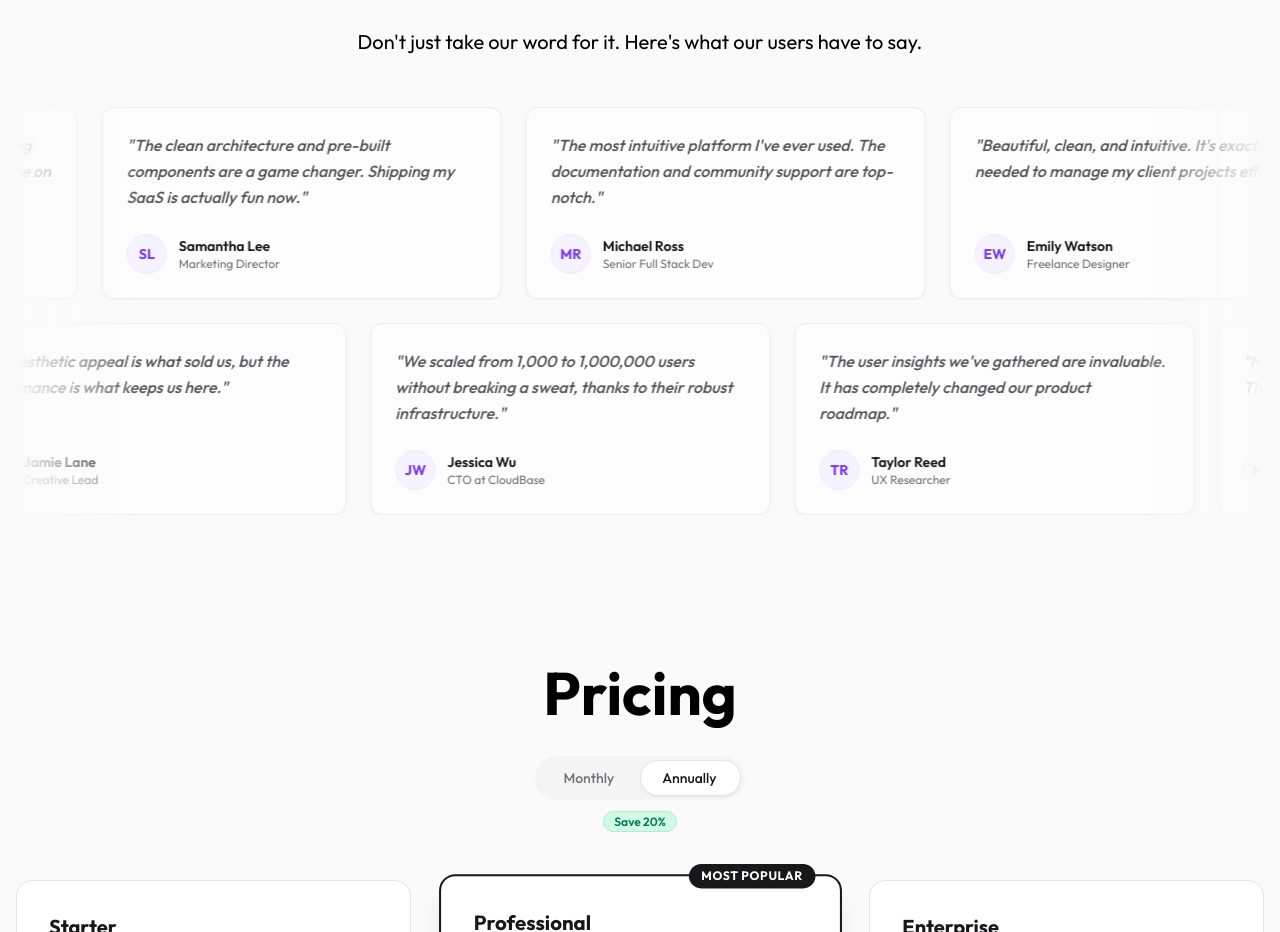
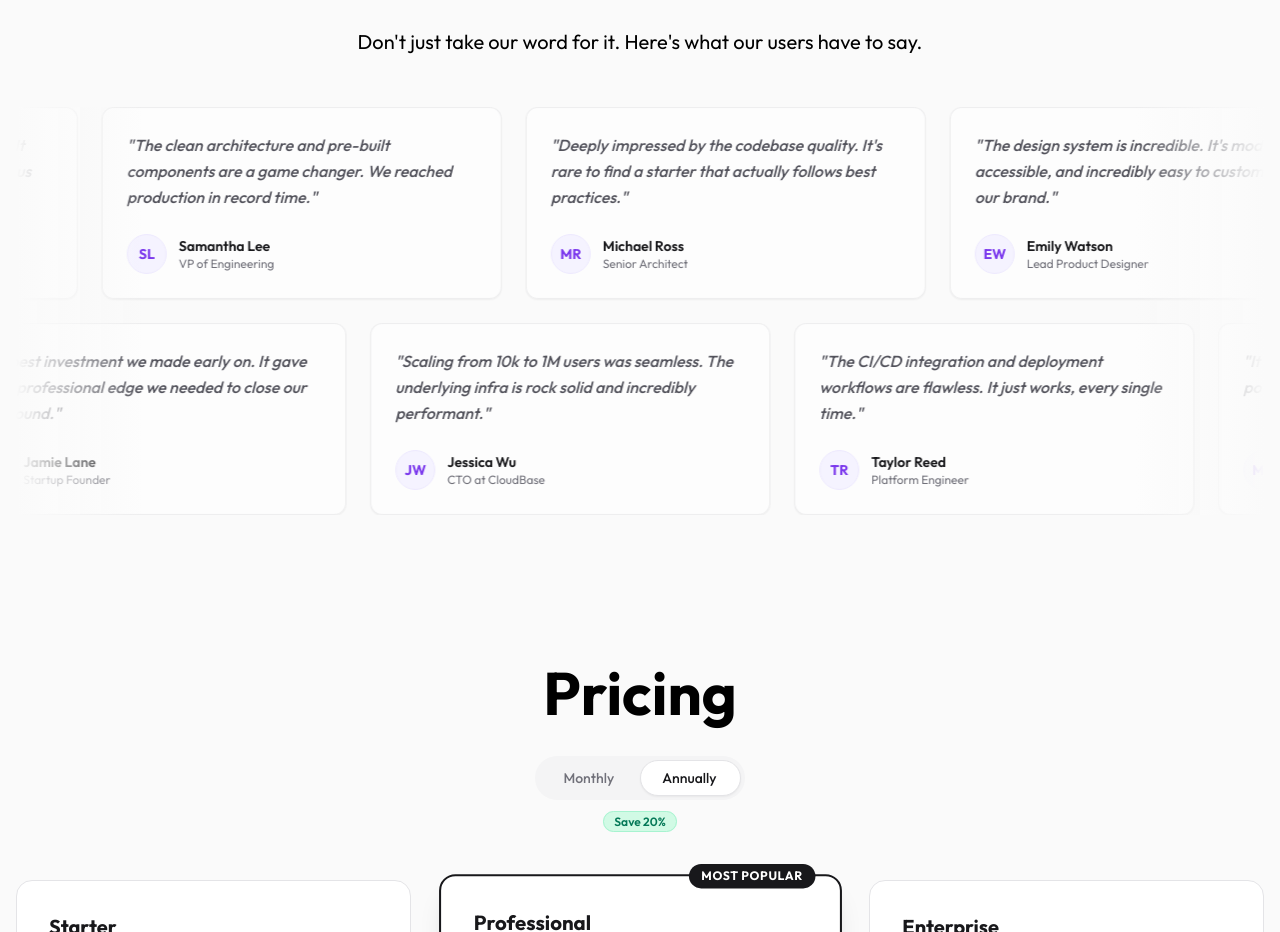
Before and after one commit to Vaibhavdixit1/saas-starter-nextjs-website, a Next.js app: page / in a window 1280 px wide. Shown: the part 3601-4533 px from the top of the page. Built offline with nearby package versions, Linux system fonts and the light colour scheme.

Commit message:
sontent change

```diff
--- a/src/components/testimonials/Testimonials.tsx
+++ b/src/components/testimonials/Testimonials.tsx
@@ -5,38 +5,38 @@ import { SectionSubheading } from "../shared/SectionSubheading";
 const testimonialsRow1 = [
   {
     name: "Sarah Jenkins",
-    role: "Founder at Pixel Perfect",
-    content: "Antigravity is the boilerplate I've been waiting for. It saved me at least 40 hours of setup time on my last project.",
+    role: "CEO at Pixel Perfect",
+    content: "This is the boilerplate I've been waiting for. It saved us months of engineering time and let us focus on our core product.",
     initials: "SJ"
   },
   {
     name: "Samantha Lee",
-    role: "Marketing Director",
-    content: "The clean architecture and pre-built components are a game changer. Shipping my SaaS is actually fun now.",
+    role: "VP of Engineering",
+    content: "The clean architecture and pre-built components are a game changer. We reached production in record time.",
     initials: "SL"
   },
   {
     name: "Michael Ross",
-    role: "Senior Full Stack Dev",
-    content: "The most intuitive platform I've ever used. The documentation and community support are top-notch.",
+    role: "Senior Architect",
+    content: "Deeply impressed by the codebase quality. It's rare to find a starter that actually follows best practices.",
     initials: "MR"
   },
   {
     name: "Emily Watson",
-    role: "Freelance Designer",
-    content: "Beautiful, clean, and intuitive. It's exactly what I needed to manage my client projects efficiently.",
+    role: "Lead Product Designer",
+    content: "The design system is incredible. It's modern, accessible, and incredibly easy to customize for our brand.",
     initials: "EW"
   },
   {
     name: "Marcus Johnson",
-    role: "Product Manager",
-    content: "We've tried dozens of alternatives, but none match the simplicity and power of this platform.",
+    role: "Technical Co-founder",
+    content: "We've tried dozens of starters, but this is the first one that felt truly enterprise-ready from day one.",
     initials: "MJ"
   },
   {
     name: "Sarah Patel",
-    role: "Customer Success",
-    content: "Our support tickets have decreased by 40% since we started using this. Our customers love the self-serve options.",
+    role: "Head of Growth",
+    content: "Our team's velocity has doubled since we switched. The developer experience is simply unmatched.",
     initials: "SP"
   }
 ];
@@ -45,37 +45,37 @@ const testimonialsRow2 = [
     {
       name: "Jessica Wu",
       role: "CTO at CloudBase",
-      content: "We scaled from 1,000 to 1,000,000 users without breaking a sweat, thanks to their robust infrastructure.",
+      content: "Scaling from 10k to 1M users was seamless. The underlying infra is rock solid and incredibly performant.",
       initials: "JW"
     },
     {
       name: "Taylor Reed",
-      role: "UX Researcher",
-      content: "The user insights we've gathered are invaluable. It has completely changed our product roadmap.",
+      role: "Platform Engineer",
+      content: "The CI/CD integration and deployment workflows are flawless. It just works, every single time.",
       initials: "TR"
     },
     {
       name: "Morgan Vance",
-      role: "Agency Owner",
-      content: "Managing multiple clients has never been easier. The dashboard is a lifesaver.",
+      role: "Director of Product",
+      content: "It's the perfect balance of flexibility and built-in power. Our engineers love working with it.",
       initials: "MV"
     },
     {
       name: "Casey Bloom",
-      role: "Open Source Contributor",
-      content: "I love the community and the extensibility. It's a developer's dream come true.",
+      role: "Full Stack Developer",
+      content: "I've never seen a starter with this much attention to detail. Every edge case is already handled.",
       initials: "CB"
     },
     {
       name: "Riley Cooper",
-      role: "Sales Operations",
-      content: "Our conversion rates have spiked since implementing their checkout flow. Highly recommended.",
+      role: "SaaS Consultant",
+      content: "I recommend this to all my clients. It's the fastest way to get a high-quality product to market.",
       initials: "RC"
     },
     {
       name: "Jamie Lane",
-      role: "Creative Lead",
-      content: "The aesthetic appeal is what sold us, but the performance is what keeps us here.",
+      role: "Startup Founder",
+      content: "The best investment we made early on. It gave us the professional edge we needed to close our seed round.",
       initials: "JL"
     }
 ];
```
